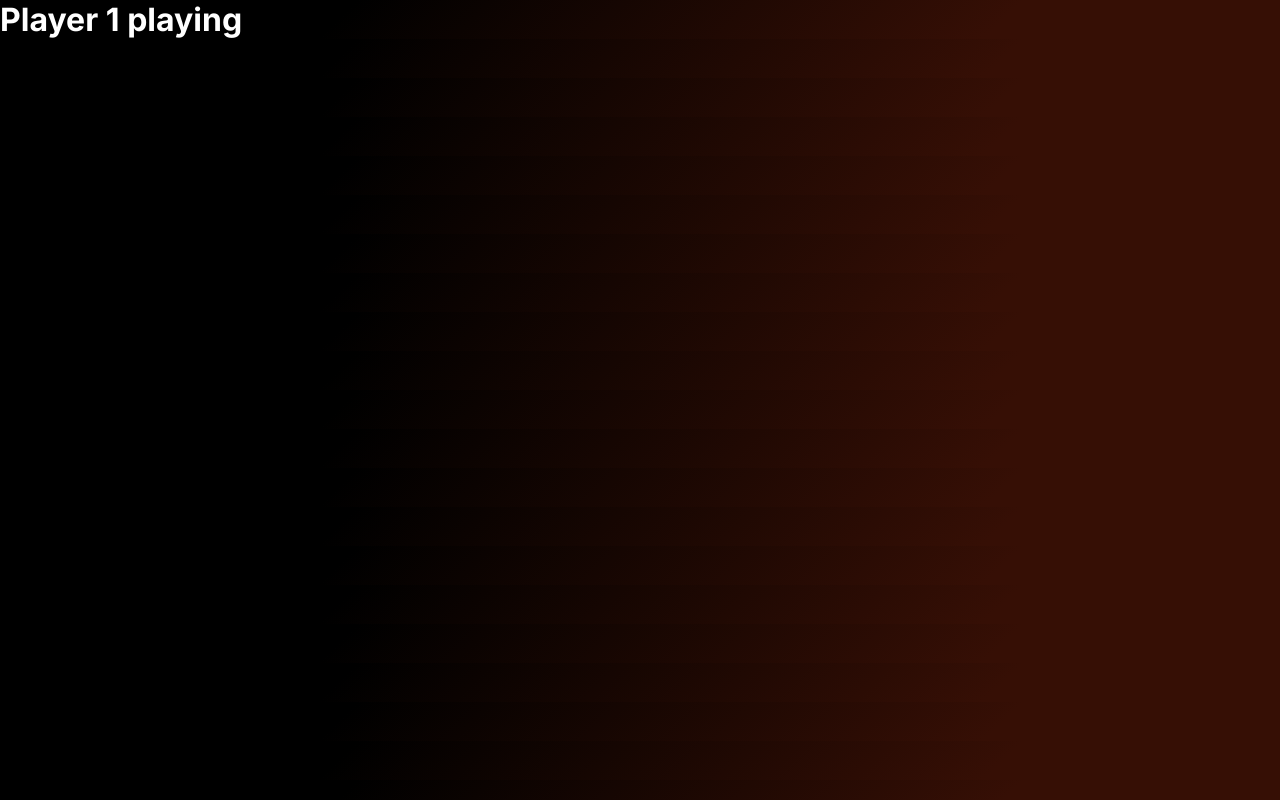
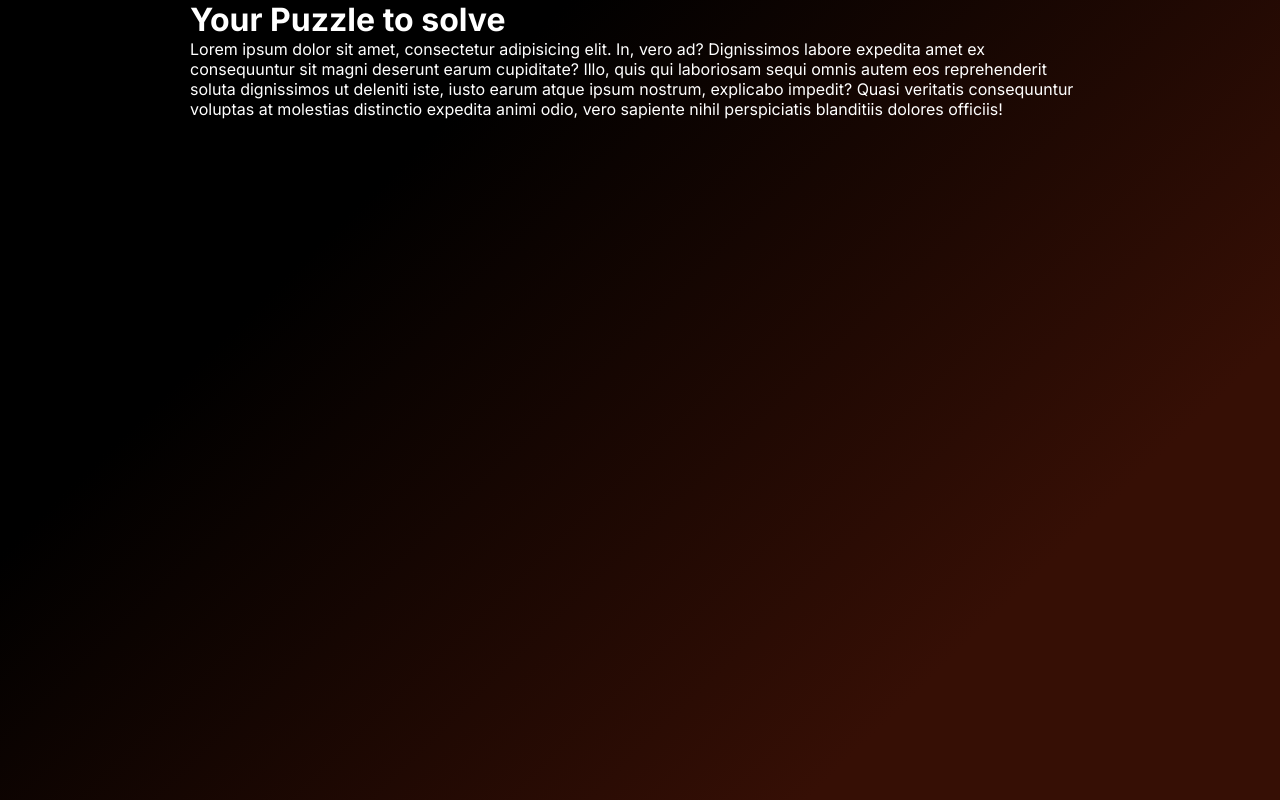
Before and after one commit to Thirupathy2002/embrace-the-unknown, a Next.js app: page /game/1/player1 in a window 1280 px wide. Built offline with nearby package versions, Linux system fonts and the light colour scheme.

Commit message:
player and player 2 page

```diff
--- a/src/app/game/[id]/player1/page.jsx
+++ b/src/app/game/[id]/player1/page.jsx
@@ -1,10 +1,23 @@
 "use client"
-import React, { useState } from 'react'
+import React, { useState } from "react"
+import styles from "@/styles/game.module.scss"
+
 
 const player1 = () => {
   const [player1Playing, setplayer1Playing] = useState(true)
   return (
-    <h1>Player 1 playing</h1>
+    <main className={styles.container}>
+      <h1>Your Puzzle to solve</h1>
+      <p>
+        Lorem ipsum dolor sit amet, consectetur adipisicing elit. In, vero ad?
+        Dignissimos labore expedita amet ex consequuntur sit magni deserunt
+        earum cupiditate? Illo, quis qui laboriosam sequi omnis autem eos
+        reprehenderit soluta dignissimos ut deleniti iste, iusto earum atque
+        ipsum nostrum, explicabo impedit? Quasi veritatis consequuntur voluptas
+        at molestias distinctio expedita animi odio, vero sapiente nihil
+        perspiciatis blanditiis dolores officiis!
+      </p>
+    </main>
   )
 }
 
--- a/src/styles/game.module.scss
+++ b/src/styles/game.module.scss
@@ -16,3 +16,12 @@
   border: 1px solid #dadada;
   cursor: pointer;
 }
+.container{
+  height: 100vh;
+  max-width: 900px;
+  margin-inline: auto;
+  > h2{
+    padding: 1rem 0;
+    text-align: center;
+  }
+}
```
Also changed, not shown: src/app/game/[id]/page.jsx (+6 -6 lines), src/app/game/[id]/player2/page.jsx (+6 -2 lines), 1 other file (tests, documents, lock files or other folders).
